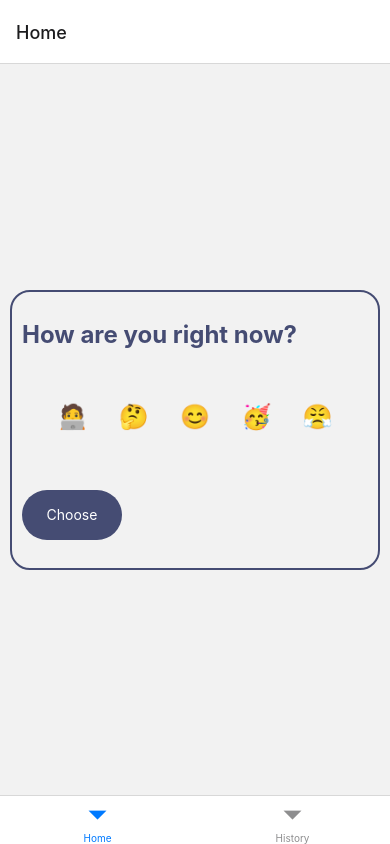
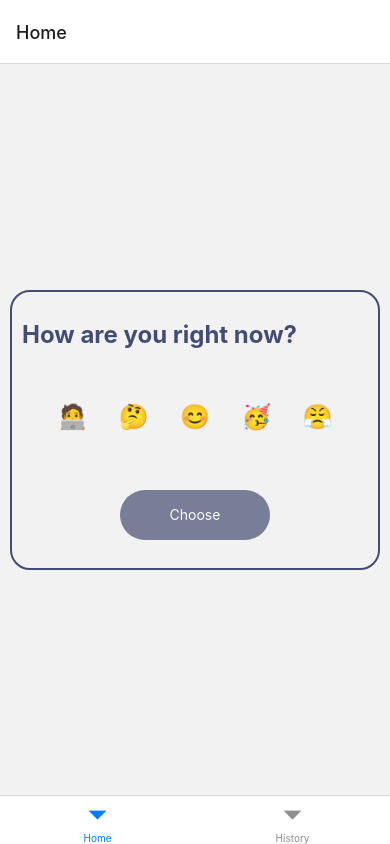
Before and after one commit to gustavochavarria/react-native-mood-tracker, a React Native app: screen /Home in a window 390 px wide. Built offline with nearby package versions, Linux system fonts and the light colour scheme.

Commit message:
Fix button opacity

```diff
--- a/src/components/MoodItemRow.tsx
+++ b/src/components/MoodItemRow.tsx
@@ -2,8 +2,10 @@ import React from "react";
 import { format } from "date-fns";
 import styled from "styled-components/native";
 
+import { Pressable } from "react-native";
+import { PanGestureHandler } from "react-native-gesture-handler";
+
 import { MoodOptionWithTimestamp } from "../types";
-import { Pressable } from "react-native";
 import { useAppContext } from "../App.provider";
 
 type MoodItemProps = {
--- a/src/components/MoodPicker.tsx
+++ b/src/components/MoodPicker.tsx
@@ -1,9 +1,5 @@
 import { useCallback, useState } from "react";
-import { Pressable, Text, Animated } from "react-native";
-import Reanimated, {
-  useAnimatedStyle,
-  withTiming,
-} from "react-native-reanimated";
+import { Text, View } from "react-native";
 
 import styled from "styled-components/native";
 
@@ -64,9 +60,14 @@ export const MoodPicker: React.FC<MoodPickerProps> = ({ onSelect }) => {
         })}
       </BoxFeeling>
 
-      <Button onPress={handleOnSelect}>
-        <ButtonText>Choose</ButtonText>
-      </Button>
+      <View style={{ alignItems: "center" }}>
+        <Button
+          onPress={handleOnSelect}
+          style={[selected ? { opacity: 1 } : { opacity: 0.7 }]}
+        >
+          <ButtonText>Choose</ButtonText>
+        </Button>
+      </View>
     </Container>
   );
 };
@@ -108,10 +109,10 @@ const Description = styled.Text`
   text-align: center;
 `;
 
-const Button = styled.TouchableOpacity`
+const Button = styled.Pressable`
   border-radius: 40px;
   background-color: #454c73;
-  width: 100px;
+  width: 150px;
   height: 50px;
   justify-content: center;
   align-items: center;
```
